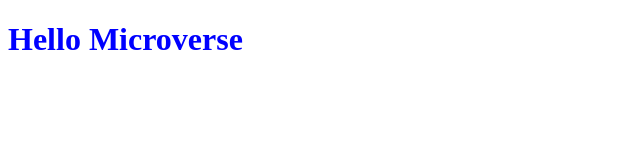
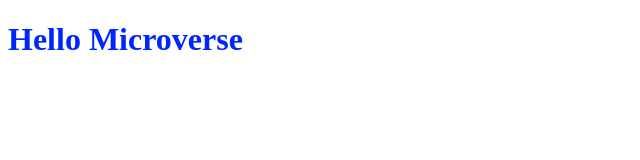
Before and after one commit to Godedict/Hello-Microverse, a plain HTML site: page index.html in a window 1280 px wide. Shown: the full height of the page, 0-640 px from the left. Drawn offline with Linux system fonts and the light colour scheme.

```diff
--- a/style.css
+++ b/style.css
@@ -1,3 +1,3 @@
 h1 {
-  color: blue;
+  color: rgb(0, 38, 255);
 }
```
